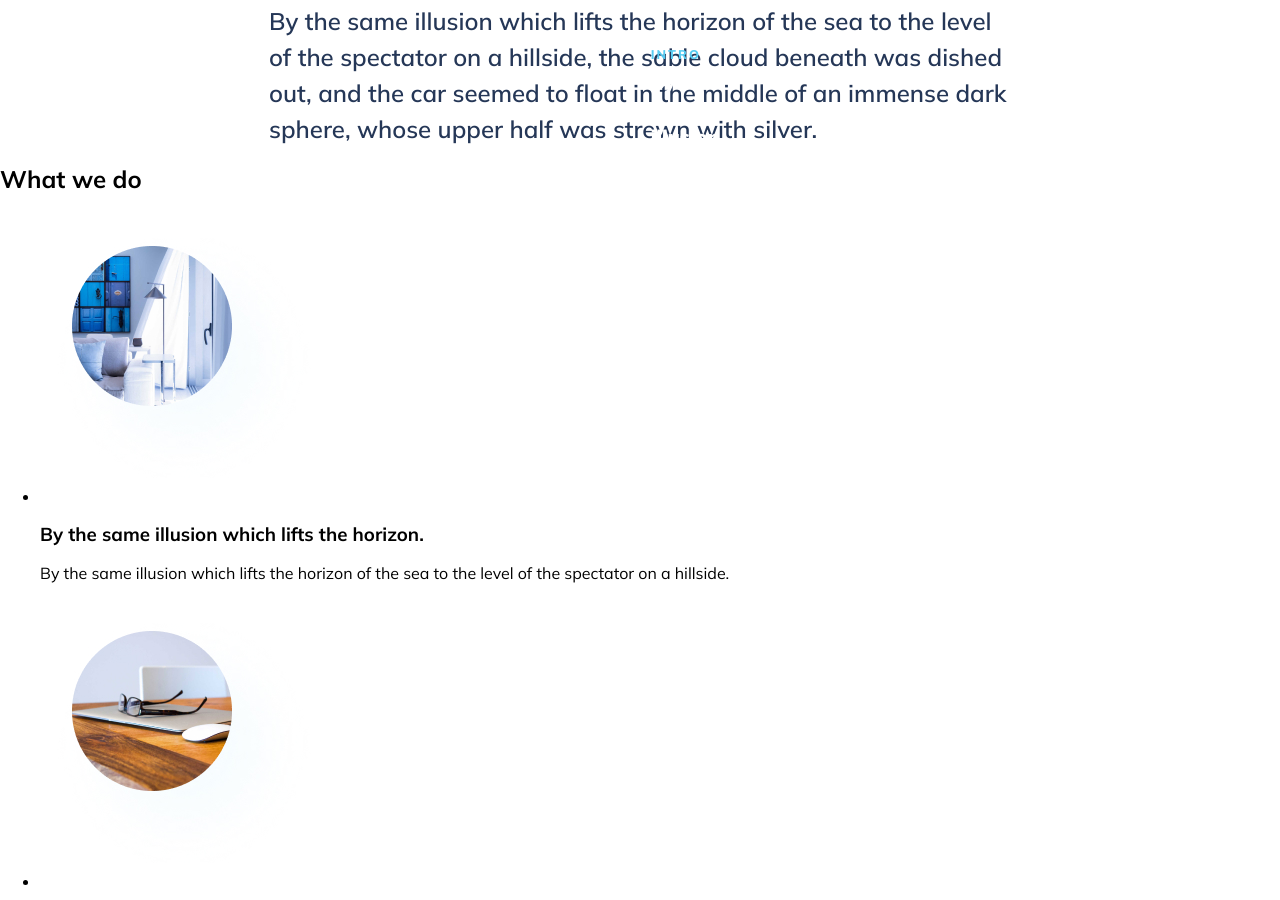
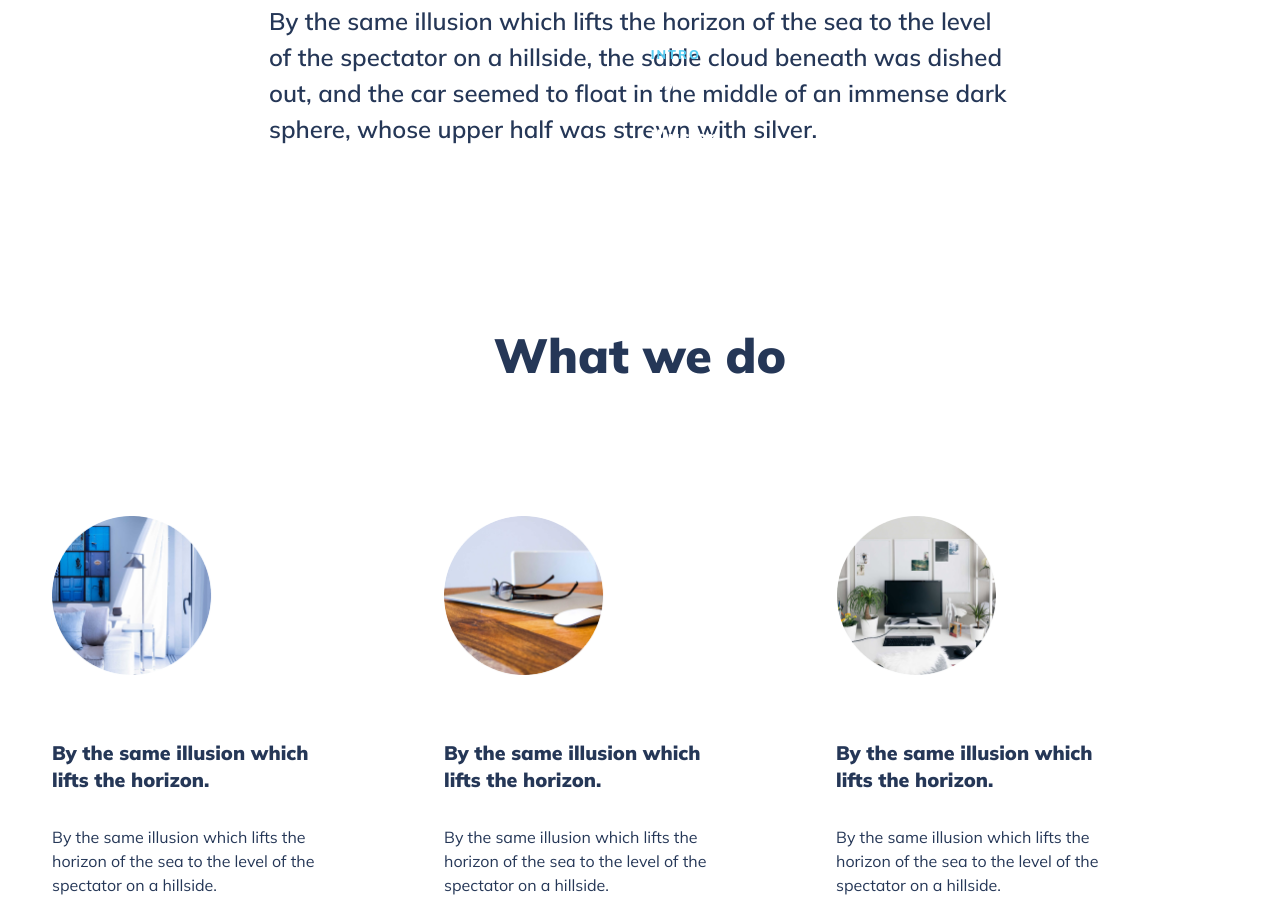
Before and after one commit to Pakwalls/Global-digital-agency, a plain HTML site: page index.html in a window 1280 px wide. Shown: the part 961-1861 px from the top of the page. Drawn offline with Linux system fonts and the light colour scheme.

Commit message:
Added services block

```diff
--- a/blocks/cards/__description/cards__description.css
+++ b/blocks/cards/__description/cards__description.css
@@ -0,0 +1,6 @@
+.cards__description {
+  margin: 32px 0 0;
+  max-width: 264px;
+  font-size: 16px;
+  line-height: 150%;
+}
--- a/blocks/cards/__image/cards__image.css
+++ b/blocks/cards/__image/cards__image.css
@@ -0,0 +1,3 @@
+.cards__image {
+  max-width: 160px;
+}
--- a/blocks/cards/__item/cards__item.css
+++ b/blocks/cards/__item/cards__item.css
@@ -0,0 +1,5 @@
+.cards__item {
+  display: flex;
+  flex-direction: column;
+  padding-right: 128px;
+}
--- a/blocks/cards/__title/cards__title.css
+++ b/blocks/cards/__title/cards__title.css
@@ -0,0 +1,7 @@
+.cards__title {
+  max-width: 264px;
+  margin: 64px 0 0;
+  font-weight: 900;
+  font-size: 19.6px;
+  line-height: 140%;
+}
--- a/blocks/cards/cards.css
+++ b/blocks/cards/cards.css
@@ -0,0 +1,7 @@
+.cards {
+  margin: 0;
+  padding: 160px 0 162px;
+  list-style-type: none;
+  display: flex;
+  justify-content: center;
+}
--- a/blocks/page/page.css
+++ b/blocks/page/page.css
@@ -4,4 +4,5 @@
   background-image: url(../../images/header-background.jpg);
   background-repeat: no-repeat;
   background-size: contain;
+  color: #253757;
 }
--- a/blocks/services/__title/services__title.css
+++ b/blocks/services/__title/services__title.css
@@ -0,0 +1,9 @@
+.services__title {
+  margin: 160px 0 0;
+  padding: 0;
+  font-weight: 900;
+  font-size: 48px;
+  line-height: 100%;
+  text-align: center;
+  transform: translate(0, 50%);
+}
--- a/index.html
+++ b/index.html
@@ -66,17 +66,17 @@
         <h2 class="services__title">What we do</h2>
         <ul class="cards">
           <li class="cards__item">
-            <img src="./images/services-image1.jpg" alt="Мы умеем делать первое" class="cards__image">
+            <img src="./images/services-image1.png" alt="Мы умеем делать первое" class="cards__image">
             <h3 class="cards__title">By the same illusion which lifts the horizon.</h3>
             <p class="cards__description">By the same illusion which lifts the horizon of the sea to the level of the spectator on a hillside.</p>
           </li>
           <li class="cards__item">
-            <img src="./images/services-image2.jpg" alt="Мы умеем делать второе" class="cards__image">
+            <img src="./images/services-image2.png" alt="Мы умеем делать второе" class="cards__image">
             <h3 class="cards__title">By the same illusion which lifts the horizon.</h3>
             <p class="cards__description">By the same illusion which lifts the horizon of the sea to the level of the spectator on a hillside.</p>
           </li>
           <li class="cards__item">
-            <img src="./images/services-image3.jpg" alt="Мы умеем делать третье" class="cards__image">
+            <img src="./images/services-image3.png" alt="Мы умеем делать третье" class="cards__image">
             <h3 class="cards__title">By the same illusion which lifts the horizon.</h3>
             <p class="cards__description">By the same illusion which lifts the horizon of the sea to the level of the spectator on a hillside.</p>
           </li>
@@ -84,9 +84,9 @@
       </section>
 
       <section class="steps">
-        <div class="section__logo">
+        <div class="section-logo">
           <img src="./images/section-logo.svg" alt="Логотип секции" class="section-logo__img section-logo__img_invert">
-          <p class="section__logo-title">Process</p>
+          <p class="section-logo__title">Process</p>
         </div>
         <h2 class="section-title">By the same illusion which lifts the horizon.</h2>
         <p class="section-paragraph">By the same illusion which lifts the horizon of the sea to the level of the spectator on a hillside,
@@ -128,9 +128,9 @@
       </section>
 
       <section class="features">
-        <div class="section__logo">
+        <div class="section-logo">
           <img src="./images/section-logo.svg" alt="Логотип секции" class="section-logo__img">
-          <p class="section__logo-title">Features</p>
+          <p class="section-logo__title">Features</p>
         </div>
         <h2 class="section__title">By the same illusion which lifts the horizon.</h2>
         <ul class="features__list">
@@ -157,9 +157,9 @@
       </section>
 
       <section class="testimonials">
-        <div class="section__logo">
+        <div class="section-logo">
           <img src="./images/section-logo.svg" alt="Логотип секции" class="section-logo__img">
-          <p class="section__logo-title">Features</p>
+          <p class="section-logo__title">Features</p>
         </div>
         <h2 class="section__title">By the same illusion which lifts the horizon.</h2>
         <div class="testimonials__articles">
@@ -195,9 +195,9 @@
 
       <section class="form">
         <div class="form__message">
-          <div class="section__logo">
+          <div class="section-logo">
             <img src="./images/section-logo.svg" alt="Логотип секции" class="section-logo__img">
-            <p class="section__logo-title">Send us  a message</p>
+            <p class="section-logo__title">Send us  a message</p>
           </div>
           <form class="form__send-form">
             <label for="email" class="form__input-label">Your email</label>
@@ -210,9 +210,9 @@
           </form>
         </div>
         <div class="form__contact">
-          <div class="section__logo">
+          <div class="section-logo">
             <img src="./images/section-logo.svg" alt="Логотип секции" class="section-logo__img">
-            <p class="section__logo-title">Contact us</p>
+            <p class="section-logo__title">Contact us</p>
           </div>
           <h2 class="form__contact-title">By the same illusion which lifts the horizon.</h2>
           <div class="form__contact-number">
```
Also changed, not shown: images/services-image1.png (added), images/services-image2.jpg (deleted), images/services-image2.png (added), images/services-image3.jpg (deleted), images/services-image3.png (added), images/test.jpg (renamed from images/services-image1.jpg).
